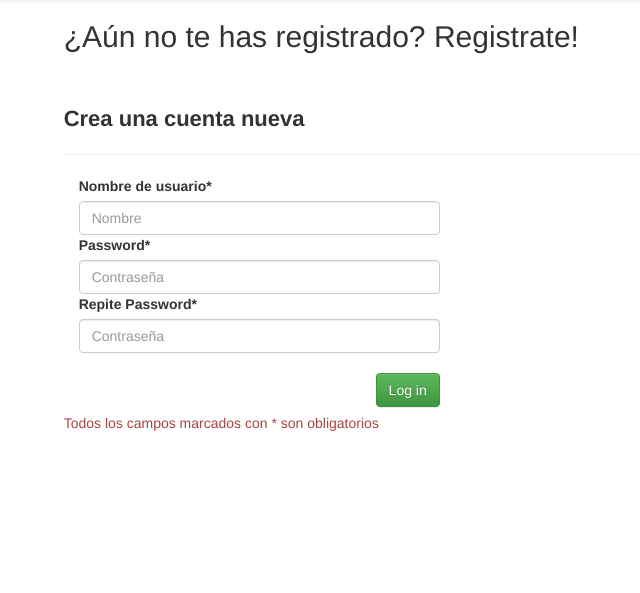
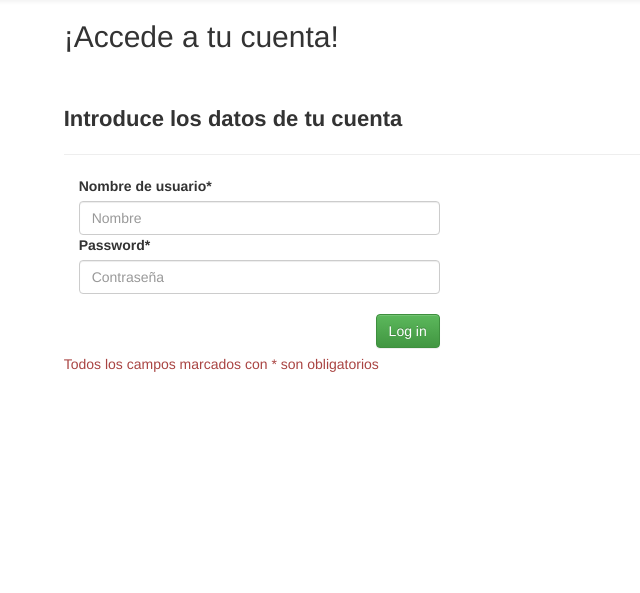
Before and after one commit to iosusam/ARO-Grupo3, a PHP site: page /templates/login.html in a window 1280 px wide. Shown: the part 52-645 px from the top of the page, without its empty margins (43-683 px from the left). Run offline with PHP 8.4, Linux system fonts and the light colour scheme; some libraries are stand-ins or nearby versions.

Commit message:
actualizacion

```diff
--- a/ProyectoAro/templates/login.html
+++ b/ProyectoAro/templates/login.html
@@ -22,7 +22,7 @@ and open the template in the editor.
                 if(usuario == "")
                 {
                     formularioLogin.usuario.focus();
-                    alert("Introduce el Usuario:");
+                    alert("Debes introducir el nombre de usuario");
                     return false;
                 }
 
@@ -30,7 +30,7 @@ and open the template in the editor.
                 if(password == "")
                 {
                     formularioRegistro.email.focus();
-                    alert("Debes introducir un correo.");
+                    alert("Debes introducir la contraseña");
                     return false;
                 }
 
@@ -68,12 +68,12 @@ and open the template in the editor.
           </ul>
         </div>
       </nav>
-        <form class="col-lg-offset-1" id="formularioRegistro" method="Post" action="index.php" onsubmit="return validarFormulario(this);">
+        <form class="col-lg-offset-1" id="login" method="Post" action="index.php" onsubmit="return validarLogin(this);">
             <h2 class="center-block">
-                ¿Aún no te has registrado? Registrate!
+                ¡Accede a tu cuenta!
             </h2>
             <br><br>
-            <b class="nuevaCuenta">Crea una cuenta nueva</b>
+            <b class="nuevaCuenta">Introduce los datos de tu cuenta</b>
             <br>
             <hr class="col-lg-11">
             <div class="form-group col-lg-4">
@@ -83,10 +83,8 @@ and open the template in the editor.
                 <label>Password*</label>
                 <input type="password" name="Password" id="pass" class="form-control" placeholder="Contraseña">
 
-                <label>Repite Password*</label>
-                <input type="password" name="PasswordRepetida" id="pass1" class="form-control" placeholder="Contraseña">
                 <br>
-                <input type="hidden" name="accion" value="registro">
+                <input type="hidden" name="accion" value="login">
                 <input type="hidden" name="id" value="2">
 
                 <input type="submit" class="btn btn-success pull-right" value="Log in">
--- a/ProyectoAro/vista.php
+++ b/ProyectoAro/vista.php
@@ -59,5 +59,10 @@
 
             echo $cadena;
         }
+
+        function vmostrarlogin()
+        {
+            echo file_get_contents("templates/login.html");
+        }
     }
 ?>
```
Also changed, not shown: ProyectoAro/index.php (+12 -0 lines).
